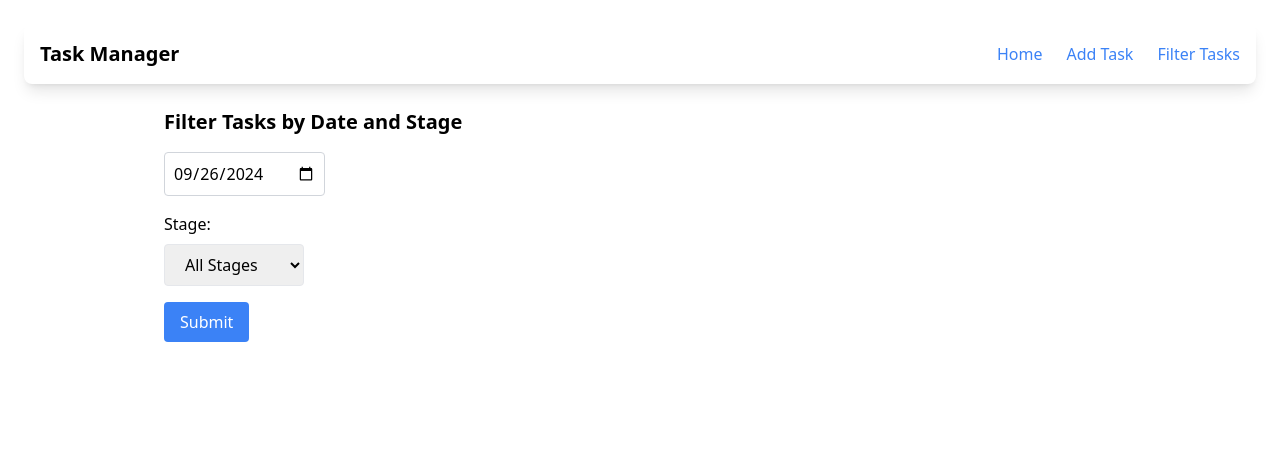
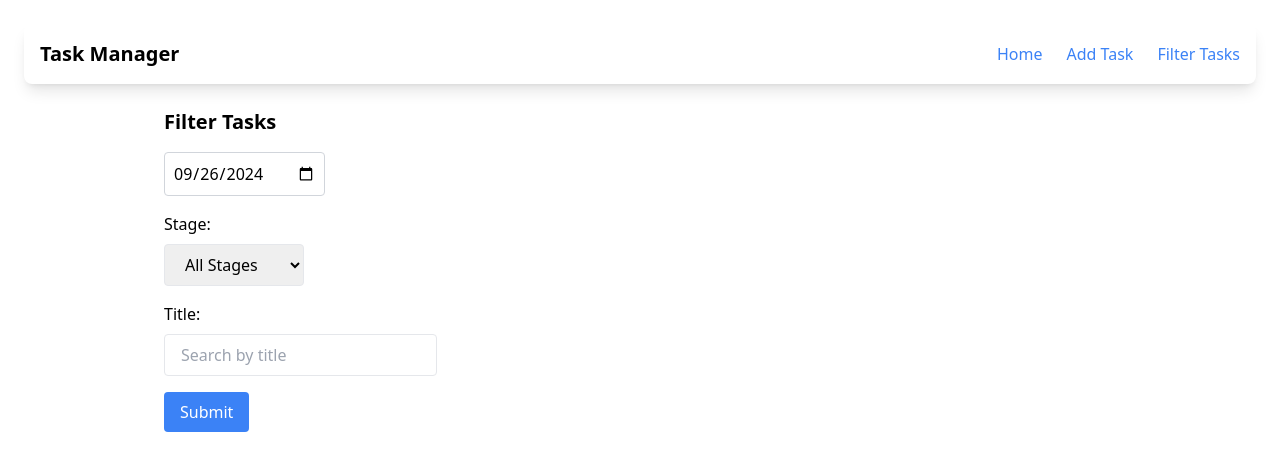
Before and after one commit to dakshilvaghani/albetrious-task-management, a React (Create React App) app in the folder frontend/: page /filter in a window 1280 px wide. Shown: the top 470 px of the page. Built offline with nearby package versions, Linux system fonts and the light colour scheme.

Commit message:
Update FilterTaskByDate.js

```diff
--- a/frontend/src/pages/FilterTaskByDate.js
+++ b/frontend/src/pages/FilterTaskByDate.js
@@ -7,15 +7,22 @@ const FilterTasks = () => {
   const [selectedDate, setSelectedDate] = useState(
     new Date().toISOString().split("T")[0]
   );
-  const [selectedStage, setSelectedStage] = useState(""); // Add stage state
+  const [selectedStage, setSelectedStage] = useState("");
+  const [title, setTitle] = useState("");
   const [tasks, setTasks] = useState([]);
 
-  // Fetch filtered tasks based on date and stage
+  // Fetch filtered tasks based on date, stage, and title
   const handleFilterTasks = async () => {
     try {
       const response = await axios.get(
         `${process.env.REACT_APP_BASE_URL}/task/filter`,
-        { params: { date: selectedDate, stage: selectedStage } } // Pass both filters
+        {
+          params: {
+            date: selectedDate,
+            stage: selectedStage,
+            title: title,
+          },
+        }
       );
       setTasks(response.data.tasks);
     } catch (error) {
@@ -26,9 +33,7 @@ const FilterTasks = () => {
   return (
     <div>
       <div className="ml-5 lg:ml-[125px] xl:ml-[140px] 2xl:ml-[220px]">
-        <h2 className="text-xl font-bold mb-4">
-          Filter Tasks by Date and Stage
-        </h2>
+        <h2 className="text-xl font-bold mb-4">Filter Tasks</h2>
 
         {/* Date Filter */}
         <DatePicker
@@ -53,6 +58,21 @@ const FilterTasks = () => {
           </select>
         </div>
 
+        {/* Title Filter */}
+        <div className="mt-4">
+          <label htmlFor="title" className="block mb-2">
+            Title:
+          </label>
+          <input
+            id="title"
+            type="text"
+            value={title}
+            onChange={(e) => setTitle(e.target.value)}
+            className="px-4 py-2 border rounded w-full md:w-[50%] lg:w-[25%]"
+            placeholder="Search by title"
+          />
+        </div>
+
         <button
           onClick={handleFilterTasks}
           className="px-4 py-2 bg-blue-500 text-white rounded mt-4 mb-4"
@@ -61,6 +81,7 @@ const FilterTasks = () => {
         </button>
       </div>
 
+      {/* Task List */}
       <TaskList tasks={tasks} className="mt-5" />
     </div>
   );
```
